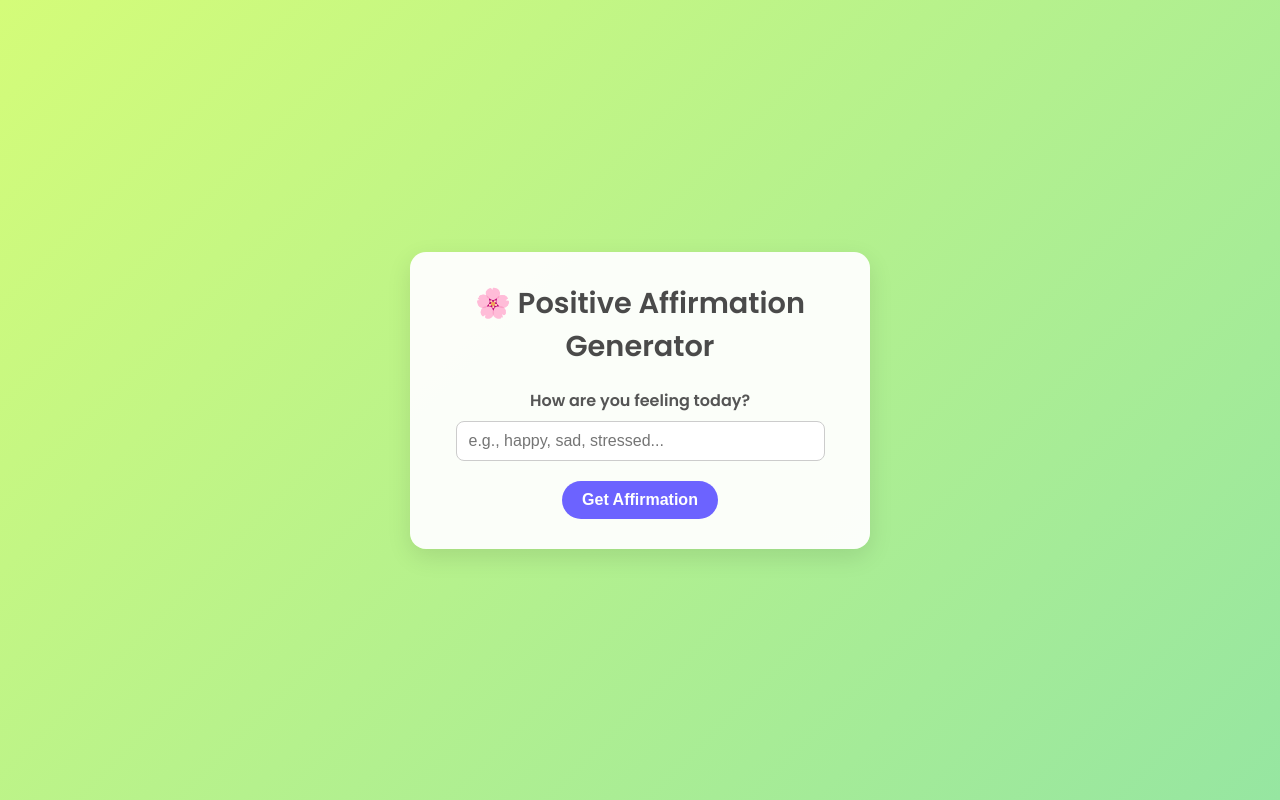
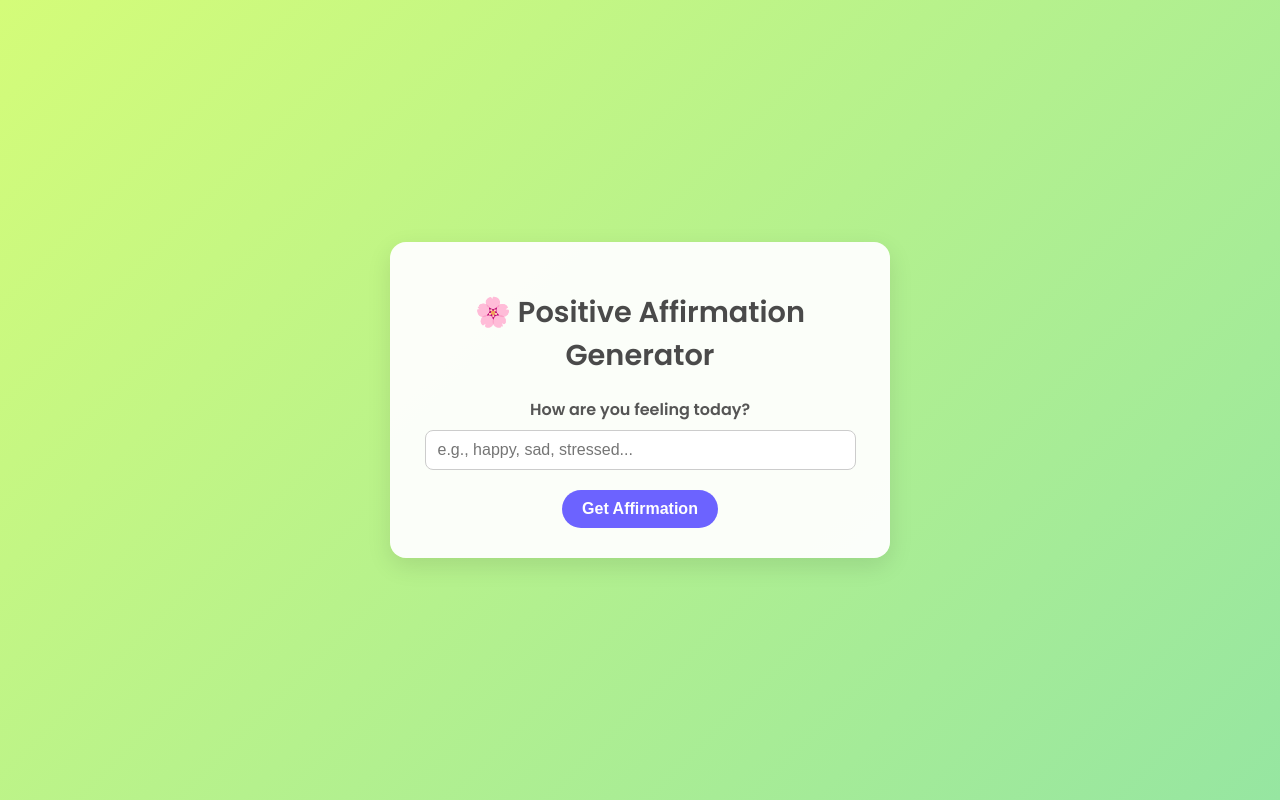
Before and after one commit to codebyjyotsna/CodeShapeITSolution, a Flask app: page / in a window 1280 px wide. Run offline with Flask 3, Linux system fonts and the light colour scheme.

Commit message:
Update styles.css

```diff
--- a/static/styles.css
+++ b/static/styles.css
@@ -1,9 +1,3 @@
-/* Reset & base styles */
-* {
-  margin: 0;
-  padding: 0;
-  box-sizing: border-box;
-}
 body {
   font-family: 'Poppins', sans-serif;
   background: linear-gradient(135deg, #d4fc79, #96e6a1);
@@ -12,16 +6,16 @@ body {
   display: flex;
   justify-content: center;
   align-items: center;
+  margin: 0;
+  padding: 0;
 }
 
-/* Wrapper to center card */
 .wrapper {
   padding: 20px;
   width: 100%;
   max-width: 500px;
 }
 
-/* Main card */
 .card {
   background: rgba(255, 255, 255, 0.95);
   border-radius: 16px;
@@ -30,14 +24,12 @@ body {
   text-align: center;
 }
 
-/* Heading */
 .card h1 {
   font-size: 1.8rem;
   margin-bottom: 20px;
   color: #4a4a4a;
 }
 
-/* Form */
 form {
   margin-top: 10px;
 }
@@ -56,7 +48,6 @@ input[type="text"] {
   font-size: 1rem;
 }
 
-/* Buttons */
 button {
   background-color: #6C63FF;
   color: #fff;
@@ -80,7 +71,6 @@ button.another:hover {
   background-color: #e68045;
 }
 
-/* Affirmation text */
 .affirmation {
   margin-top: 20px;
   padding: 20px;
@@ -93,7 +83,6 @@ button.another:hover {
   color: #444;
 }
 
-/* Fade-in effect */
 .fade-in {
   animation: fadeIn 1.2s ease-in-out;
 }
@@ -109,7 +98,6 @@ button.another:hover {
   }
 }
 
-/* Responsive */
 @media(max-width: 480px) {
   .card {
     padding: 20px 15px;
```
